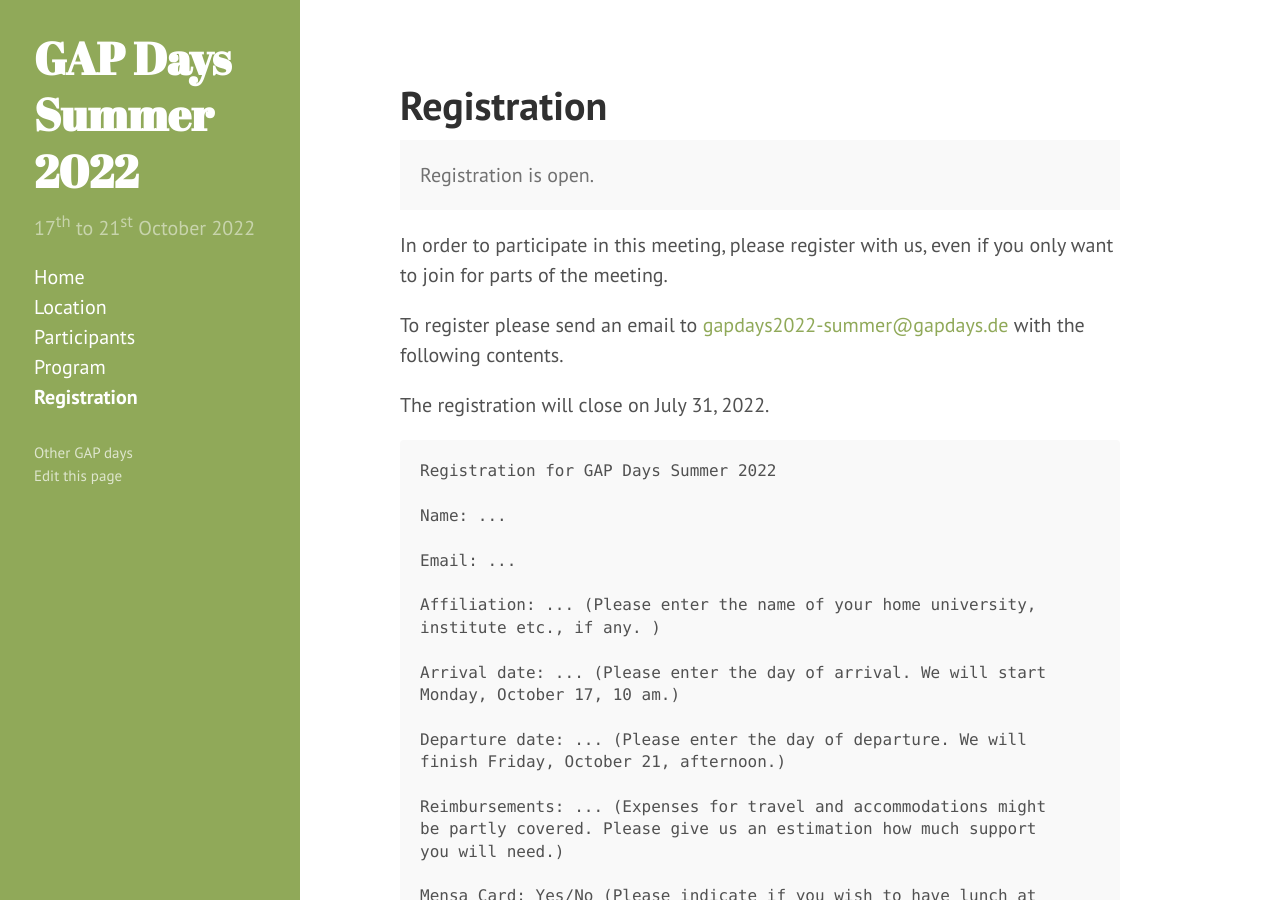
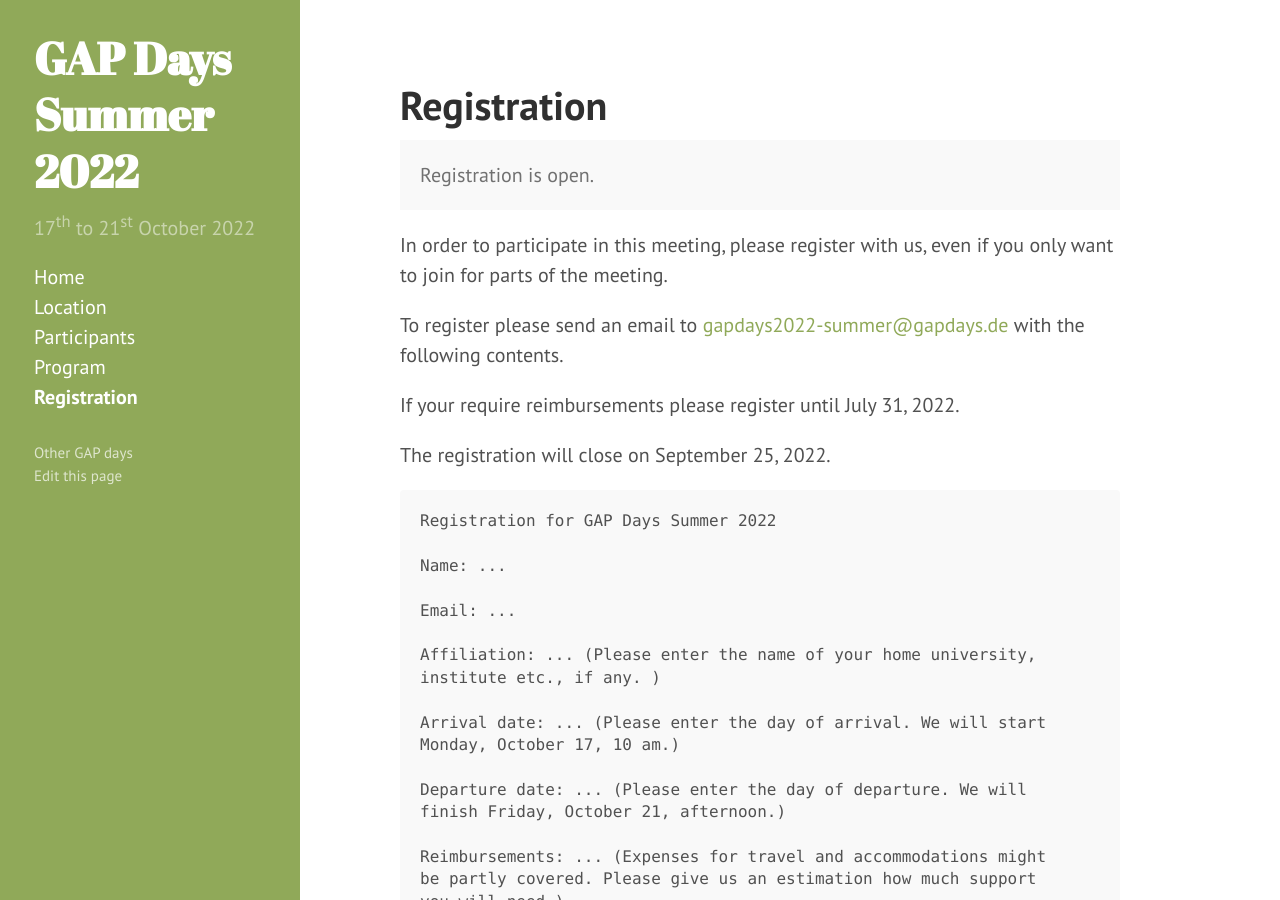
Before and after one commit to jazzcat/gapdays2022-summer, a Jekyll site: the page built from registration.md, in a window 1280 px wide and 900 px high. Built offline with Jekyll 4.4.1, drawn with Linux system fonts in a browser that asks for light colours.

Commit message:
Specify registration end

````diff
--- a/registration.md
+++ b/registration.md
@@ -21,7 +21,9 @@ To register please send an email to
 [gapdays2022-summer@gapdays.de](mailto:gapdays2022-summer@gapdays.de) with the
 following contents.
 
-The registration will close on July 31, 2022.
+If your require reimbursements please register until July 31, 2022.
+
+The registration will close on September 25, 2022.
 
 ```
 Registration for {{site.title}}
````
